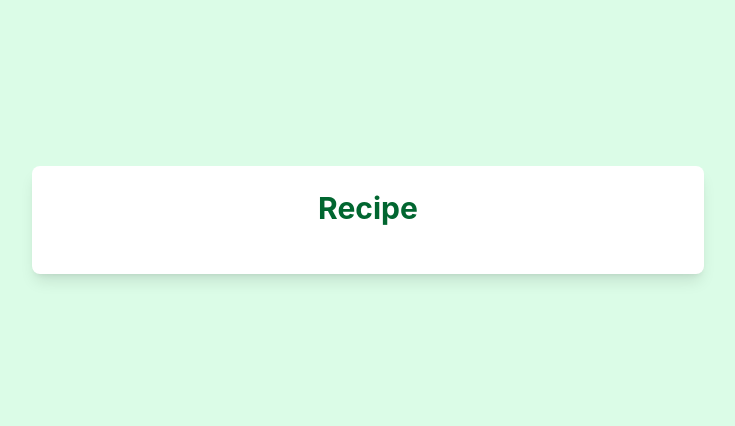
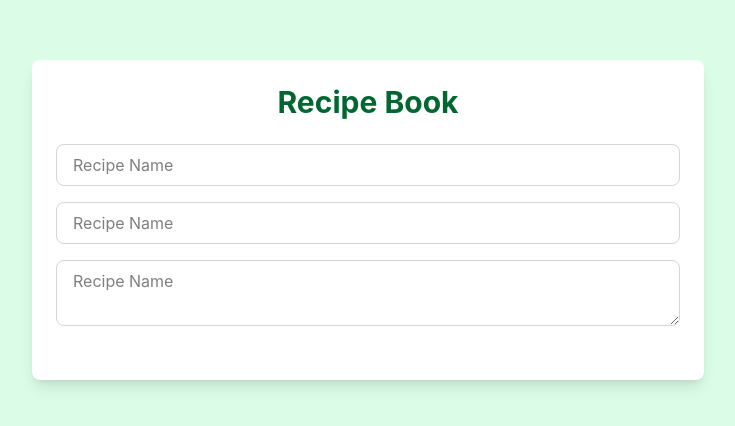
Before and after one commit to Hrisshhii/zustand-practice, a React (Vite) app in the folder zus-project/: page / in a window 1280 px wide. Shown: the part 180-606 px from the top of the page, without its empty margins (272-1007 px from the left). Built offline with nearby package versions, Linux system fonts and the light colour scheme.

Commit message:
Adding basic input fields to collect information

```diff
--- a/zus-project/src/components/RecipeApp.tsx
+++ b/zus-project/src/components/RecipeApp.tsx
@@ -19,8 +19,23 @@ const RecipeApp=()=>{
     <div className="min-h-screen flex items-center justify-center bg-green-100">
       <div className="bg-white p-6 rounded-lg shadow-lg w-full max-w-2xl">
         <h1 className="text-3xl font-bold mb-6 text-center text-green-800">
-          Recipe
+          Recipe Book
         </h1>
+
+        <div className="space-y-4 mb-6">
+          <input type="text" value={name} onChange={e=>setName(e.target.value)} placeholder="Recipe Name"
+            className="w-full px-4 py-2 border rounded-lg border-gray-300 focus:outline-none focus:ring-2 focus:ring-green-500"
+          />
+
+          <input type="text" value={ingredients} onChange={e=>setIngredients(e.target.value)} placeholder="Recipe Name"
+            className="w-full px-4 py-2 border rounded-lg border-gray-300 focus:outline-none focus:ring-2 focus:ring-green-500"
+          />
+
+          <textarea value={instructions} onChange={e=>setInstructions(e.target.value)} placeholder="Recipe Name"
+            className="w-full px-4 py-2 border rounded-lg border-gray-300 focus:outline-none focus:ring-2 focus:ring-green-500"
+          />
+        </div>
+
       </div>
     </div>
   )
```
